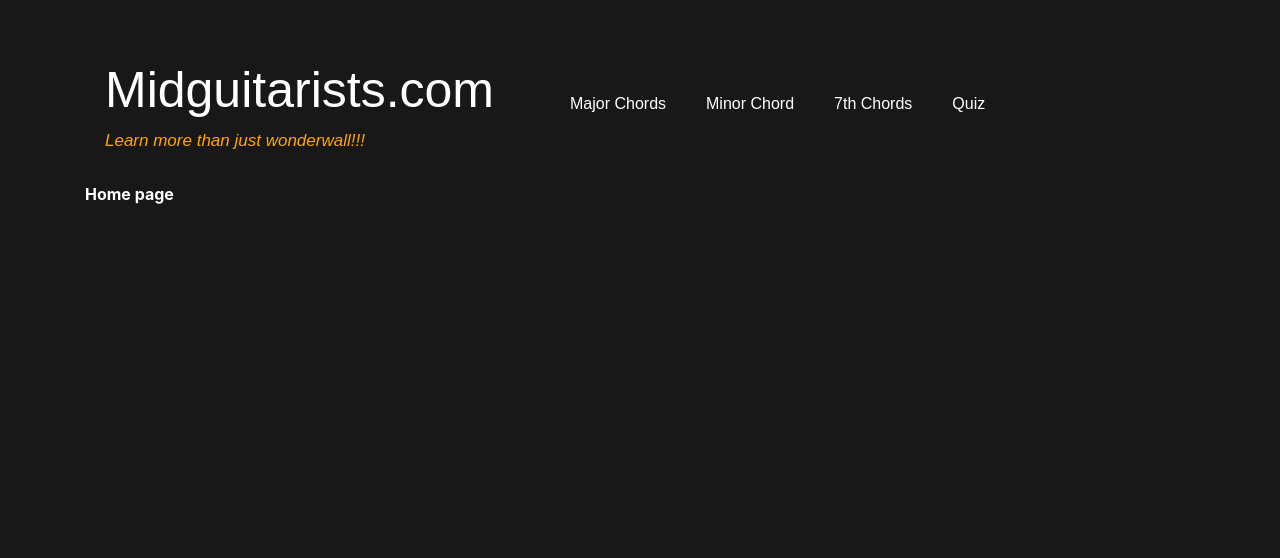
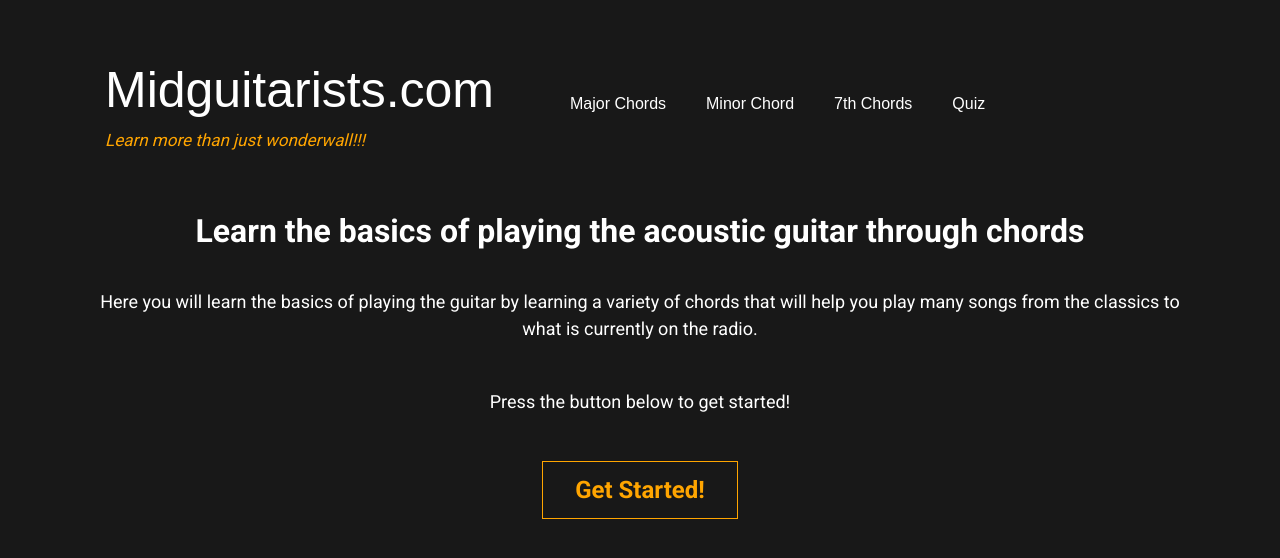
Before and after one commit to nkw6/Guitar_cords, a Flask app: page / in a window 1280 px wide. Shown: the top 558 px of the page. Run offline with Flask 2, Linux system fonts and the light colour scheme; some libraries are stand-ins or nearby versions.

Commit message:
Completed home page design

```diff
--- a/static/main.css
+++ b/static/main.css
@@ -1,5 +1,6 @@
 * {
     color: white !important;
+    font-family: 'Roboto', sans-serif;
 }
 
 .navbar{
@@ -21,3 +22,28 @@
 body{
     background-color: #181818;
 }
+
+/* Home Page CSS */
+.home > h2 {
+    font-weight: bold;
+}
+
+.home > p {
+    font-size: large;
+}
+
+.home.row {
+    text-align: center;
+    justify-content: center;
+    margin: 30px 0px 30px 0px;
+}
+
+#start-learn-btn {
+    border: 1px orange solid;
+    color: orange!important;
+    font-weight: bold;
+    font-size: x-large;
+    background-color: transparent;
+    padding: 10px 32px;
+    text-decoration: none; /* can potentially delete this */
+}
--- a/templates/home.html
+++ b/templates/home.html
@@ -2,6 +2,22 @@
 
 {% block content %}
 
-<b>Home page</b>
+<div class="home row">
+    <h2>Learn the basics of playing the acoustic guitar through chords</h2>
+</div>
+
+<div class="home row">
+    <p>Here you will learn the basics of playing the guitar by learning a variety of chords that will help you play many songs from the classics to what is currently on the radio.</p>
+</div>
+
+<div class="home row">
+    <p>Press the button below to get started!</p>
+</div>
+
+<!-- Start learning modukle button below -->
+<div class="home row">
+    <button id="start-learn-btn">Get Started!</button>
+</div>
+
 
 {% endblock %}
--- a/templates/layout.html
+++ b/templates/layout.html
@@ -14,6 +14,10 @@
   <!-- Bootstrap CSS -->
   <link rel="stylesheet" href="https://stackpath.bootstrapcdn.com/bootstrap/4.2.1/css/bootstrap.min.css">
 
+  <!-- Roboto Font -->
+  <link rel="preconnect" href="https://fonts.googleapis.com">
+  <link rel="preconnect" href="https://fonts.gstatic.com" crossorigin>
+  <link href="https://fonts.googleapis.com/css2?family=Roboto:wght@400;700&display=swap" rel="stylesheet">
 
   <link rel="stylesheet" href="{{url_for('static', filename='main.css')}}">
 
```
